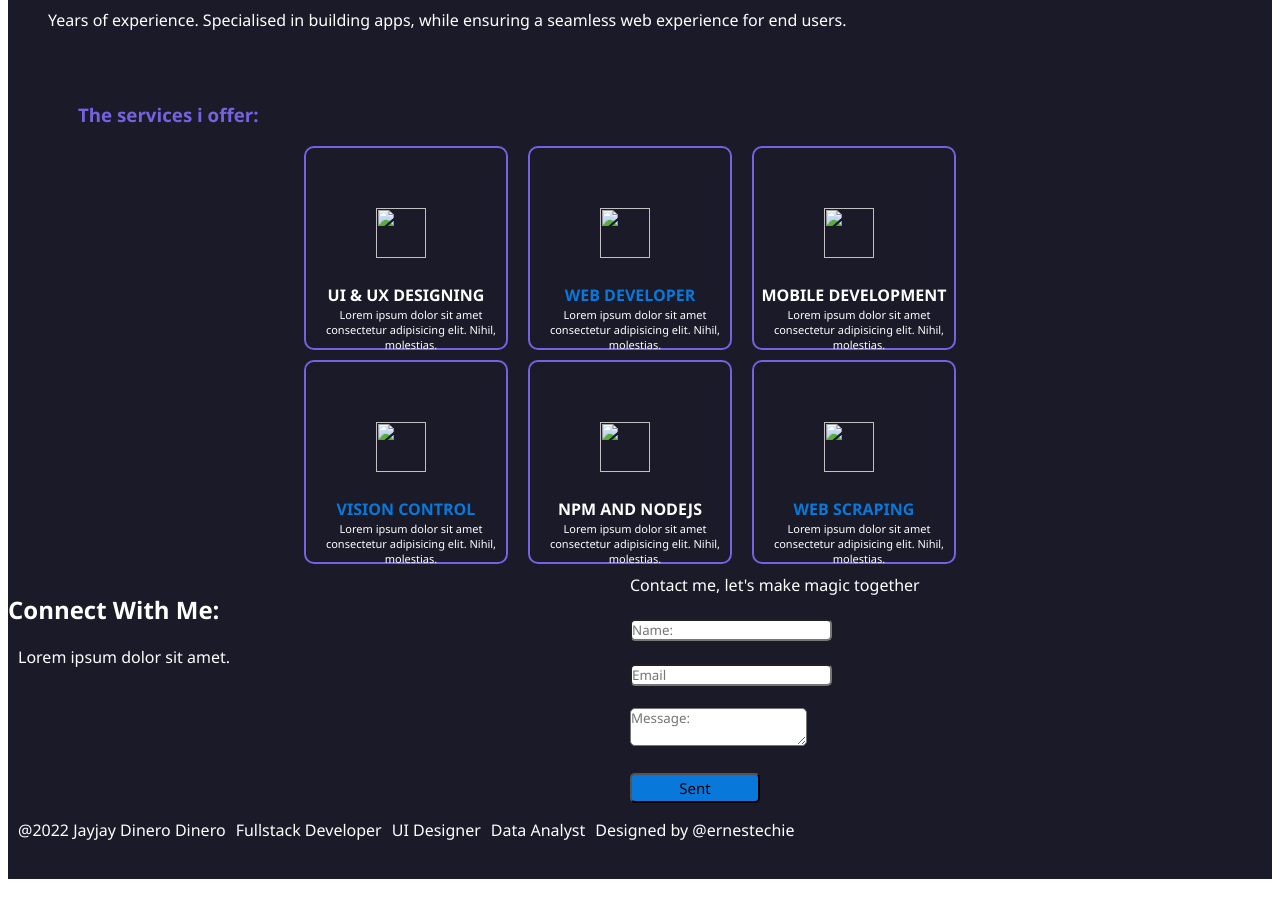
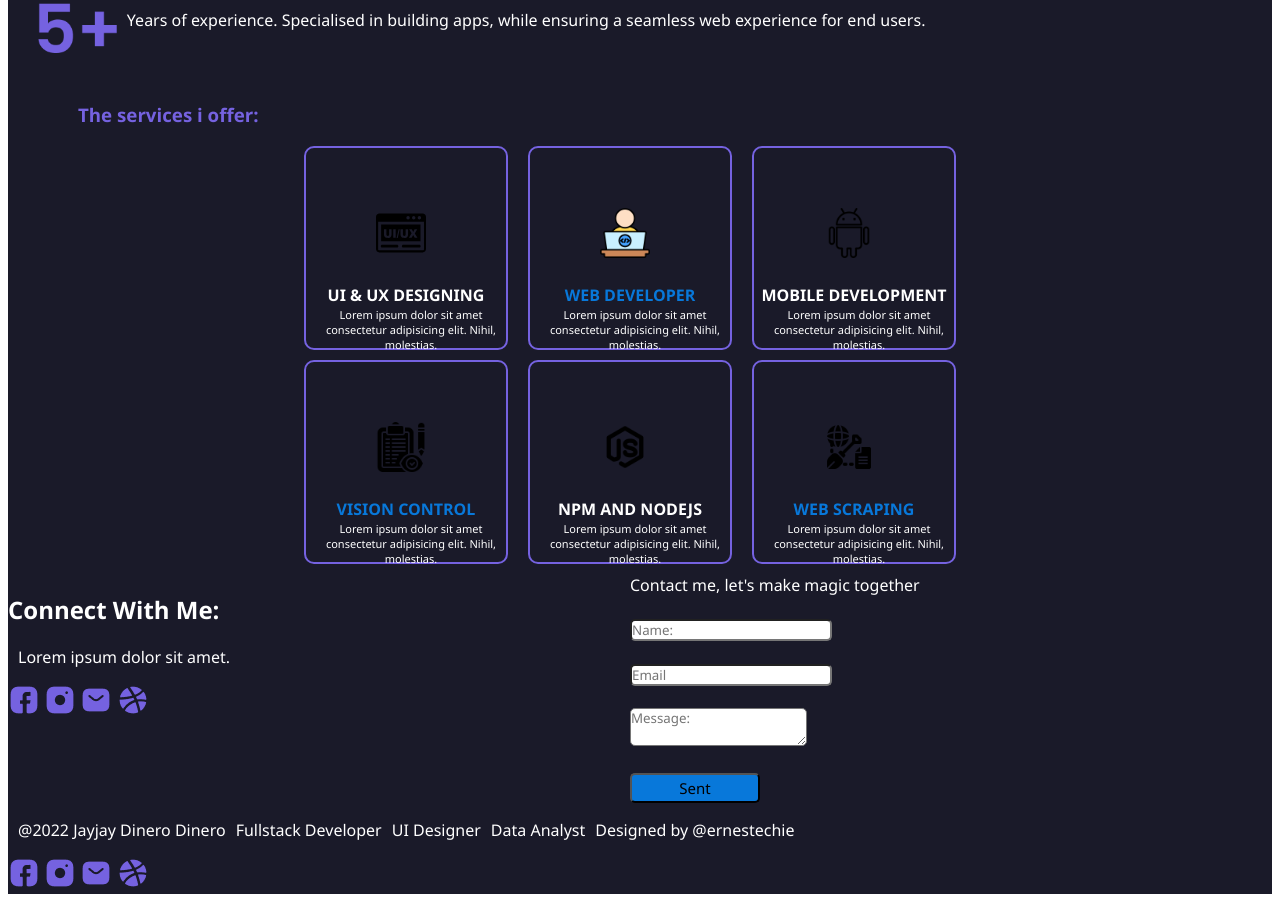
Before and after one commit to muhammadiso0203/portfoli1, a plain HTML site: page index.html in a window 1280 px wide. Shown: the part 897-1799 px from the top of the page. Drawn offline with Linux system fonts and the light colour scheme.

Commit message:
Update index.html

```diff
--- a/index.html
+++ b/index.html
@@ -29,12 +29,12 @@
             <button>Projects</button>
         </div>
         <div class="section-logo">
-            <img src="img/Ellipse 1.png" alt="" class="logo1" >
-            <img src="img/portrait 1.png" alt="" class="logo2" >
+            <img src="Ellipse 1.png" alt="" class="logo1" >
+            <img src="portrait 1.png" alt="" class="logo2" >
         </div>
 
     </section>
-    <img src="img/Rectangle 9.png" alt="" class="logo3">
+    <img src="Rectangle 9.png" alt="" class="logo3">
     <div class="About-me">
         <div class="about">
             <h2>About me</h2>
@@ -44,7 +44,7 @@
                 Here are the major skiills i have. </p>
         </div>
         <div class="umumiy">
-       <div class="rgb"> <img src="img/5+.png" alt="" class="logo4">
+       <div class="rgb"> <img src="5+.png" alt="" class="logo4">
     <p>Years of experience. Specialised in building apps, while ensuring a seamless
         web experience for end users.</p>
     </div>
@@ -55,34 +55,34 @@
     <div class="squares">
 
         <div class="square1">
-            <img src="img/website-ui-ux-icon.svg" alt="" style="width: 50px; height: 50px; margin-top: 30%; margin-left: 70px;" >
+            <img src="website-ui-ux-icon.svg" alt="" style="width: 50px; height: 50px; margin-top: 30%; margin-left: 70px;" >
             <h4 style="text-align: center;">UI & UX DESIGNING</h4>
             <p style="font-size: 11px; margin-top: -20px; text-align: center;">Lorem ipsum dolor sit amet consectetur adipisicing elit. Nihil, molestias.</p>
         </div>
         <div class="square1">
-            <img src="img/software-developer.png" alt="" style="width: 50px; height: 50px; margin-top: 30%; margin-left: 70px;" >
+            <img src="software-developer.png" alt="" style="width: 50px; height: 50px; margin-top: 30%; margin-left: 70px;" >
             <h4 style="text-align: center; color: rgb(8, 120, 218);">WEB DEVELOPER</h4>
             <p style="font-size: 11px; margin-top: -20px; text-align: center;">Lorem ipsum dolor sit amet consectetur adipisicing elit. Nihil, molestias.</p>
         </div>
         <div class="square1">
-            <img src="img/android.png" alt="" style="width: 50px; height: 50px; margin-top: 30%; margin-left: 70px;" >
+            <img src="android.png" alt="" style="width: 50px; height: 50px; margin-top: 30%; margin-left: 70px;" >
             <h4 style="text-align: center;">MOBILE DEVELOPMENT</h4>
             <p style="font-size: 11px; margin-top: -20px; text-align: center;">Lorem ipsum dolor sit amet consectetur adipisicing elit. Nihil, molestias.</p>
         </div>
     </div>
     <div class="squares">
         <div class="square1">
-            <img src="img/quality-control.png" alt="" style="width: 50px; height: 50px; margin-top: 30%; margin-left: 70px;" >
+            <img src="quality-control.png" alt="" style="width: 50px; height: 50px; margin-top: 30%; margin-left: 70px;" >
             <h4 style="text-align: center; color:rgb(8, 120, 218)">VISION CONTROL</h4>
             <p style="font-size: 11px; margin-top: -20px; text-align: center;">Lorem ipsum dolor sit amet consectetur adipisicing elit. Nihil, molestias.</p>
         </div>
         <div class="square1">
-            <img src="img/nodejs.png" alt="" style="width: 50px; height: 50px; margin-top: 30%; margin-left: 70px;" >
+            <img src="nodejs.png" alt="" style="width: 50px; height: 50px; margin-top: 30%; margin-left: 70px;" >
             <h4 style="text-align: center;">NPM AND NODEJS</h4>
             <p style="font-size: 11px; margin-top: -20px; text-align: center;">Lorem ipsum dolor sit amet consectetur adipisicing elit. Nihil, molestias.</p>
         </div>
         <div class="square1">
-            <img src="img/data-mining.png" alt="" style="width: 50px; height: 50px; margin-top: 30%; margin-left: 70px;" >
+            <img src="data-mining.png" alt="" style="width: 50px; height: 50px; margin-top: 30%; margin-left: 70px;" >
             <h4 style="text-align: center; color: rgb(8, 120, 218);">WEB SCRAPING</h4>
             <p style="font-size: 11px; margin-top: -20px; text-align: center;">Lorem ipsum dolor sit amet consectetur adipisicing elit. Nihil, molestias.</p>
         </div>
@@ -91,10 +91,10 @@
   <div class="with">
   <div class="with1"><h2>Connect With Me:</h2>
   <p>Lorem ipsum dolor sit amet.</p>
-<img src="img/facebook.png" alt="">
-<img src="img/instagram.png" alt="">
-<img src="img/sms.png" alt="">
-<img src="img/dribbble.png" alt="">
+<img src="facebook.png" alt="">
+<img src="instagram.png" alt="">
+<img src="sms.png" alt="">
+<img src="dribbble.png" alt="">
 </div>
   <div class="with2"><form action="">Contact me, let's make magic together</form><br>
   <input type="text" placeholder="Name:" style="border-radius: 5px;"><br><br>
@@ -109,10 +109,10 @@
     <p>Data Analyst</p>
     <p>Designed by @ernestechie</p>
 </div>
-<img src="img/facebook.png" alt="">
-<img src="img/instagram.png" alt="">
-<img src="img/sms.png" alt="">
-<img src="img/dribbble.png" alt="">
+<img src="facebook.png" alt="">
+<img src="instagram.png" alt="">
+<img src="sms.png" alt="">
+<img src="dribbble.png" alt="">
 </footer>
 </body>
 </html>
```
